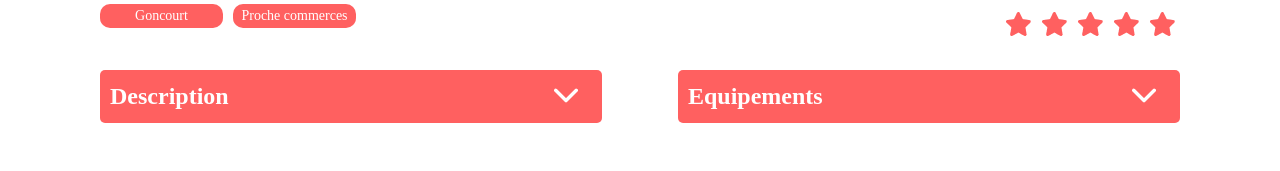
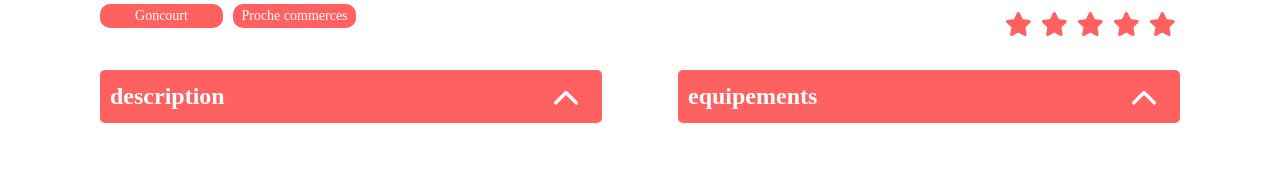
Before and after one commit to dylanlaborde/Kasa_Oc, a React (Vite) app: page /logement/0979876d in a window 1280 px wide. Shown: the part 741-912 px from the top of the page. Built offline with nearby package versions, Linux system fonts and the light colour scheme.

Commit message:
update : logic are in dropdown components now

```diff
--- a/src/components/Details/Details.css
+++ b/src/components/Details/Details.css
@@ -4,7 +4,7 @@
     width: 100%;
 }
 
-.detailsWrapper{
+.dropdown{
     width: 50%;
 }
 
--- a/src/components/Details/Details.jsx
+++ b/src/components/Details/Details.jsx
@@ -1,72 +1,13 @@
-import React, { useState } from "react";
-import chevron_back from "../../assets/chevron_back.png";
-import chevron_up from "../../assets/chevron_up.png";
-
+import React from "react";
 import "./Details.css";
+import Dropdown from "../Dropdown/Dropdown";
 
 function Details({ description, equipements }) {
-  const [openEquipement, setOpenEquipement] = useState(false);
-  const [openDescription, setOpenDescription] = useState(false);
   return (
     <>
-      {openDescription ? (
-        <div className="detailsWrapper detailsWrapper-open">
-          <div className="topbar">
-            Description
-            <img
-              src={chevron_up}
-              alt="back"
-              onClick={() => setOpenDescription(false)}
-            />
-          </div>
-          <div className="description">{description}</div>
-        </div>
-      ) : (
-        <div className="detailsWrapper">
-          <div className="topbar">
-            Description
-            <img
-              src={chevron_back}
-              alt="back"
-              onClick={() => setOpenDescription(true)}
-            />
-          </div>
-          <div className="description"></div>
-        </div>
-      )}
-      {openEquipement ? (
-        <div className="detailsWrapper detailsWrapper-open">
-          <div className="topbar">
-            Equipements
-            <img
-              src={chevron_up}
-              alt="back"
-              onClick={() => setOpenEquipement(false)}
-            />
-          </div>
-          <div className="equipements">
-            <ul>
-              {equipements.map((equipement, i) => (
-                <li key={i}>{equipement}</li>
-              ))}
-            </ul>
-          </div>
-        </div>
-      ) : (
-        <div className="detailsWrapper">
-          <div className="topbar">
-            Equipements
-            <img
-              src={chevron_back}
-              alt="back"
-              onClick={() => setOpenEquipement(true)}
-            />
-          </div>
-          <div className="equipements"></div>
-        </div>
-      )}
+      <Dropdown title='description' content={description}/>
+      <Dropdown title='equipements' content={equipements}/>
     </>
-  );
+  )
 }
-
-export default Details;
+export default Details
```
